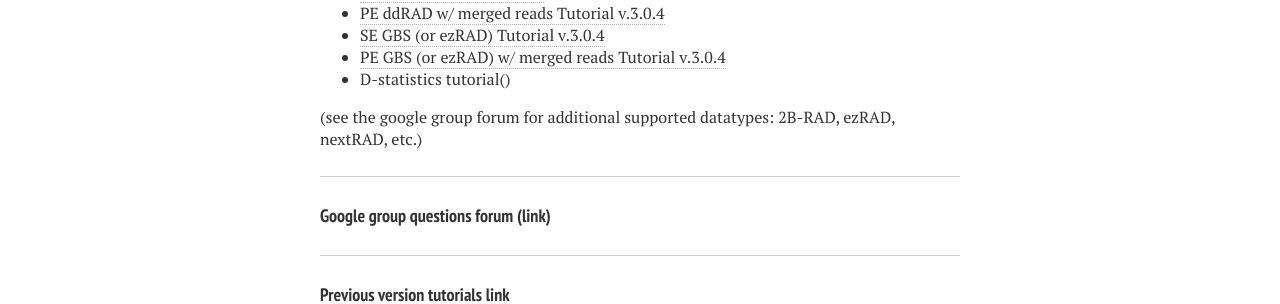
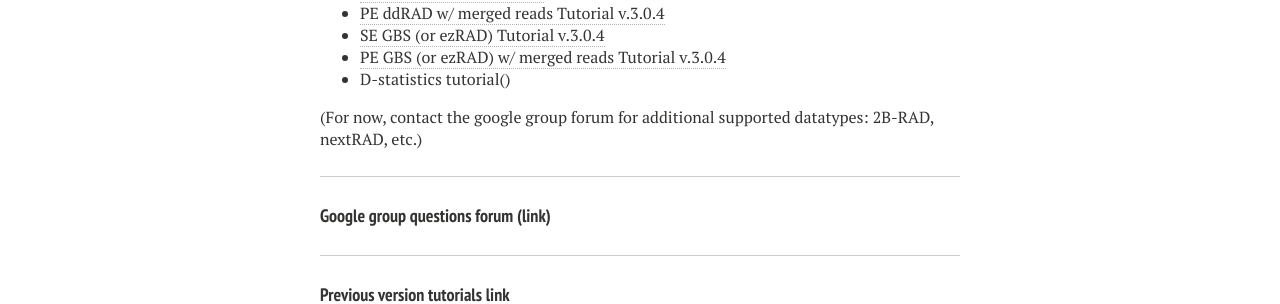
Before and after one commit to dereneaton/dereneaton.github.io, a Jekyll site: the page built from pyrad.md, in a window 1280 px wide. Shown: the part 1338-1642 px from the top of the page. Built offline with Jekyll 4.4.1, drawn with Linux system fonts in a browser that asks for light colours; Markdown is read by kramdown in place of the engine named in the settings.

Commit message:
added changelog info and ask people to look for updates

```diff
--- a/pyrad.md
+++ b/pyrad.md
@@ -40,9 +40,7 @@
 +  [PE GBS (or ezRAD) w/ merged reads Tutorial v.3.0.4](http://nbviewer.ipython.org/gist/dereneaton/1f661bfb205b644086cc/PE-GBS_empirical.ipynb)
 +  D-statistics tutorial()
 
-
-(see the google group forum for additional supported datatypes: 2B-RAD, ezRAD, nextRAD, etc.)
-
+(For now, contact the google group forum for additional supported datatypes: 2B-RAD, nextRAD, etc.)
 
 --------------------------
 
```
